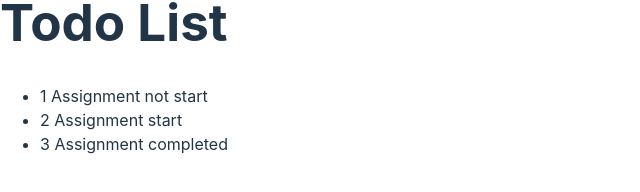
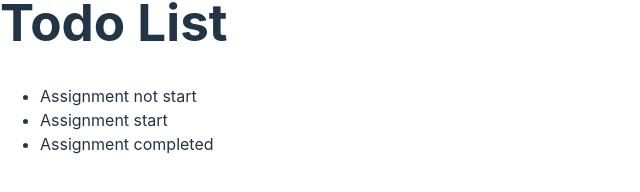
Before and after one commit to Abou2022/react-todo, a React (Vite) app: page / in a window 1280 px wide. Shown: the part 334-526 px from the top of the page, without its empty margins (0-640 px from the left). Built offline with nearby package versions, Linux system fonts and the light colour scheme.

Commit message:
new component added

```diff
--- a/src/App.jsx
+++ b/src/App.jsx
@@ -1,36 +1,14 @@
 import { useState } from "react";
+import TodoList from "./TodoList";
 
 // import "./App.css";
-var todoList = [
-  {
-    id: 1,
-    title: "Assignment not start",
-  },
-  {
-    id: 2,
-    title: "Assignment start",
-  },
-  {
-    id: 3,
-    title: "Assignment completed",
-  },
-];
 
 function App() {
   return (
     <>
       <div>
         <h1>Todo List</h1>
-        <ul>
-          {todoList.map(function (todolists) {
-            return (
-              <li key={todoList.id}>
-                <span>{todolists.id + " "} </span>
-                <span>{todolists.title}</span>
-              </li>
-            );
-          })}
-        </ul>
+        <TodoList />
       </div>
     </>
   );
--- /dev/null
+++ b/src/TodoList.jsx
@@ -0,0 +1,30 @@
+import React from "react";
+
+var todoList = [
+  {
+    id: 1,
+    title: "Assignment not start",
+  },
+  {
+    id: 2,
+    title: "Assignment start",
+  },
+  {
+    id: 3,
+    title: "Assignment completed",
+  },
+];
+
+const TodoList = () => {
+  return (
+    <>
+      <ul>
+        {todoList.map(function (todolists) {
+          return <li key={todoList.id}>{todolists.title}</li>;
+        })}
+      </ul>
+    </>
+  );
+};
+
+export default TodoList;
```
